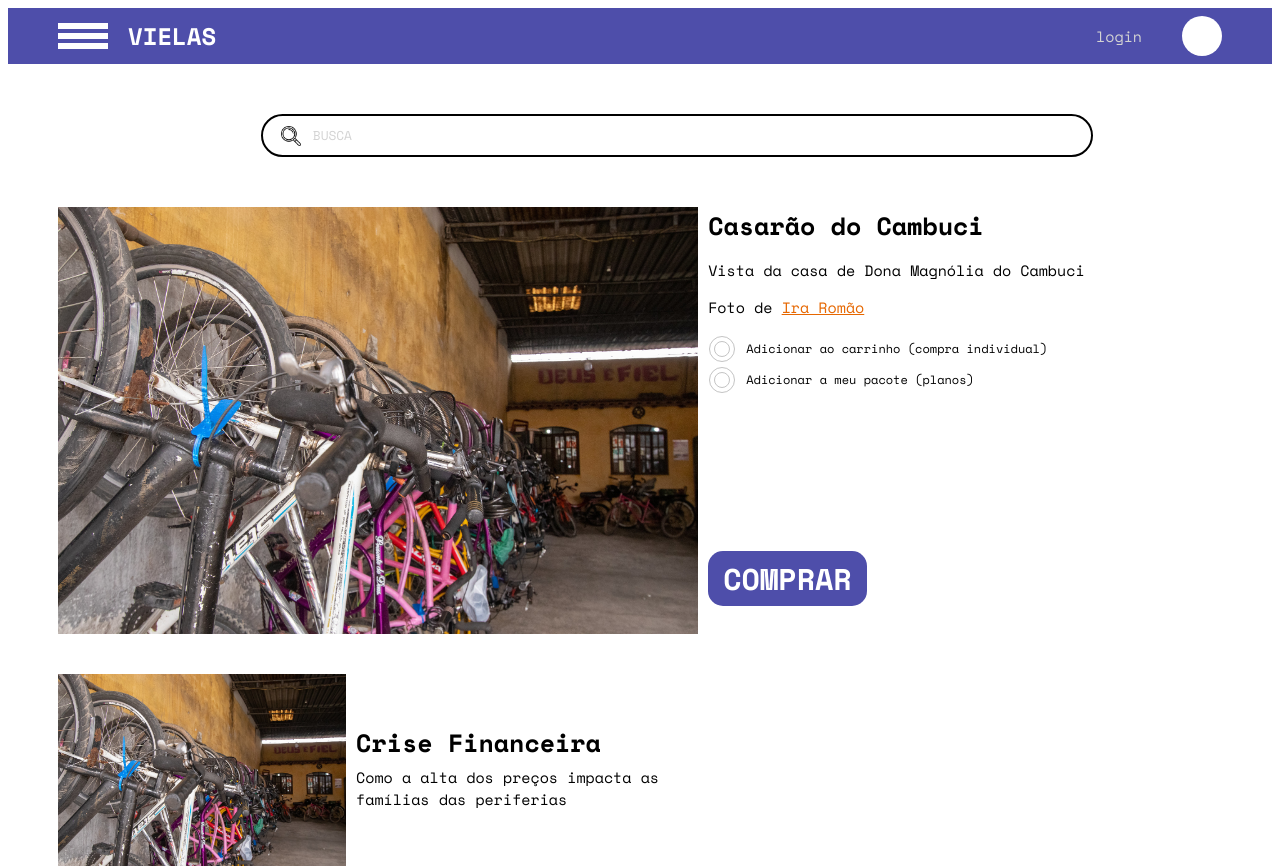
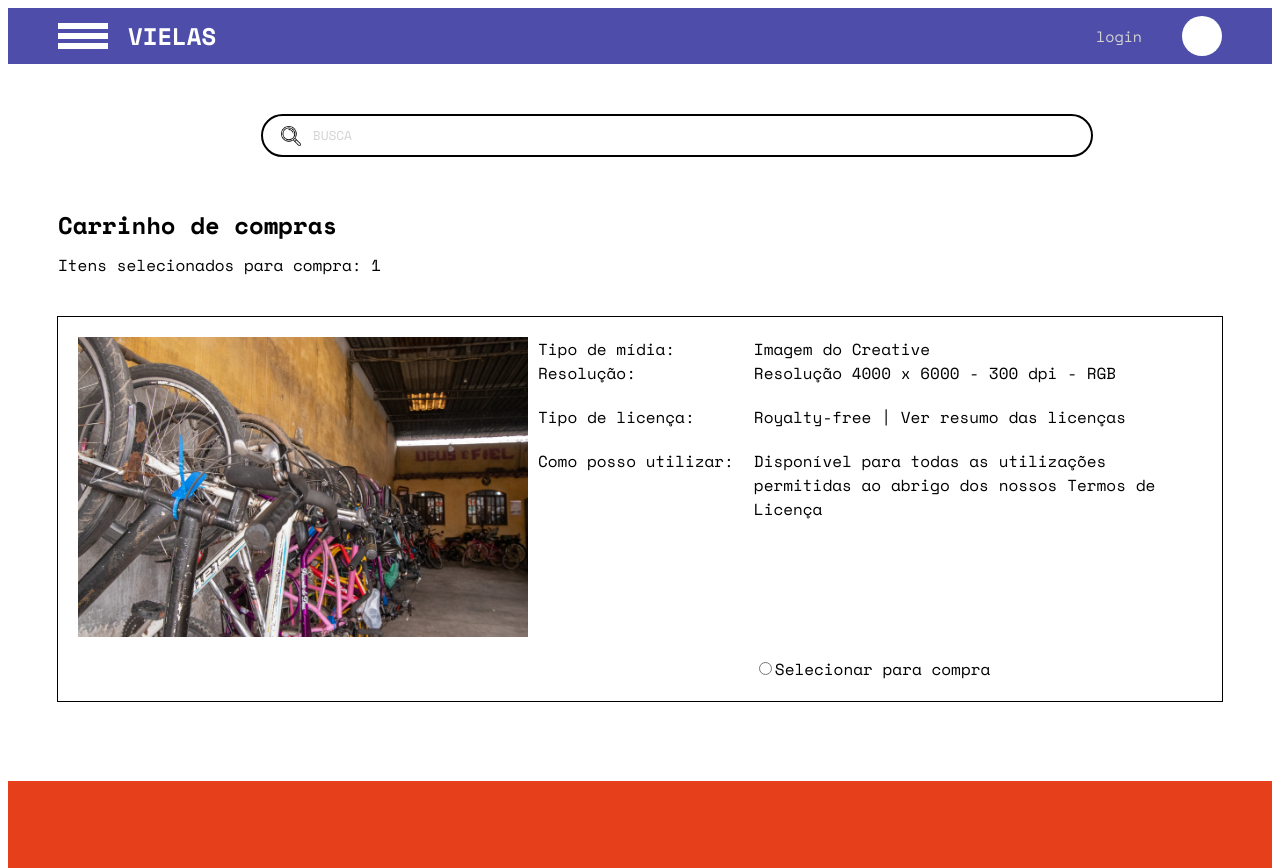
Before and after one commit to eduardodevsousa21/Projeto_Vielas_Sab, a React (Vite) app in the folder Projeto_Vielas_Sabado/: page / in a window 1280 px wide. Shown: the top 868 px of the page. Built offline with nearby package versions, Linux system fonts and the light colour scheme.

Commit message:
first-commit

```diff
--- a/Projeto_Vielas_Sabado/src/App.jsx
+++ b/Projeto_Vielas_Sabado/src/App.jsx
@@ -3,6 +3,7 @@ import {Footer} from './components/Footer'
 import { Header } from "./components/Header"
 import { SearchBar } from "./components/SearchBar"
 import { PurchasePage } from './components/Routes/PurchasePage'
+import { Purchase } from './components/Routes/Purchase'
 
 function App(){
 
@@ -13,10 +14,10 @@ function App(){
 
      <SearchBar/>
 
-      <PurchasePage
-        name="Casarão do Cambuci"
-        desc="Vista da casa de Dona Magnólia do Cambuci"
-        author="Ira Romão"
+      <Purchase
+        type = "Royalty-free"
+        resolution = "Resolução 4000 x 6000 - 300 dpi - RGB"
+        media = "Imagem do Creative"
       />
 
      <Footer/>
--- /dev/null
+++ b/Projeto_Vielas_Sabado/src/components/Routes/Purchase/index.jsx
@@ -0,0 +1,40 @@
+import style from "./style.module.css"
+import Bicicletas from "../../../assets/PurchasePageFotos/bicicletas.jpg"
+
+export const Purchase = (props) => {
+
+    return(
+        <main className={style.confirmpurch}>
+            <h2>Carrinho de compras</h2>
+            <p>Itens selecionados para compra: 1</p>
+
+            <section className={style.product}>
+                <form>
+                    <img src={Bicicletas}></img>
+
+                    <label>Tipo de mídia:</label>
+                    <p>{props.media}</p>
+                    <input readOnly={true} type="hidden" value={props.media}/>
+
+                    <label>Resolução:</label>
+                    <p>{props.resolution}</p>
+                    <input readOnly={true} type="hidden" value={props.resolution}/>
+
+                    <label className={style.type}>Tipo de licença:</label>
+                    <p className={style.type}>{props.type} | Ver resumo das licenças</p>
+                    <input readOnly={true} type="hidden" value={props.type}/>
+
+                    <label>Como posso utilizar:</label>
+                    <p>Disponível para todas as utilizações permitidas ao abrigo dos nossos <span>Termos de Licença</span></p>
+
+                    <div className={style.select}>
+                        <input type="radio"/>
+                        <label>Selecionar para compra</label>
+                    </div>
+                </form>
+
+            </section>
+
+        </main>
+    )
+}
--- /dev/null
+++ b/Projeto_Vielas_Sabado/src/components/Routes/Purchase/style.module.css
@@ -0,0 +1,73 @@
+main.confirmpurch {
+
+    font-family:"Space Mono", monospace;
+
+    padding: 0 50px 80px 50px;
+
+    & h2{
+        margin: 50px 0 10px 0;
+    }
+
+    & p{
+        margin: 0;
+    }
+
+    & section.product {
+
+        & form{
+            position: relative;
+            margin-top:40px;
+            display: grid;
+            grid-template-columns: 450px auto 1fr;
+            grid-template-rows: repeat(7,auto);
+            padding: 20px;
+
+
+            & input{
+                padding: 0;
+                border: none;
+                outline: none;
+                font-family: "Space Mono", monospace;
+                text-wrap: wrap;
+            }
+
+            & > label{
+                margin:0 20px 0 10px;
+                grid-column-start: 2;
+                grid-column-end: 3;
+            }
+            & label.type{margin-top: 20px;margin-bottom:20px;}
+            & p.type{margin: 20px 0;}
+            & div.select{
+                grid-column-start: 3;
+                grid-column-end: 4;
+                grid-row-start: 6;
+                grid-row-end: 7;
+                margin-top: 20px;
+            }
+            & input:hover{cursor: default;}
+            & img{
+                width: 100%;
+                grid-row-start:1;
+                grid-row-end: 6;
+                grid-column-start: 1;
+                grid-column-end:2;
+            }
+        }
+
+        & form::before {
+            content: "";
+            width: 100%;
+            height: 100%;
+            position: absolute;
+            left: 0;
+            top:0;
+            background-color: transparent;
+            grid-column: 1/4;
+            grid-row: 1/7;
+            outline: 1px solid black;
+            outline-offset: 20px;
+        }
+
+    }
+}
```
